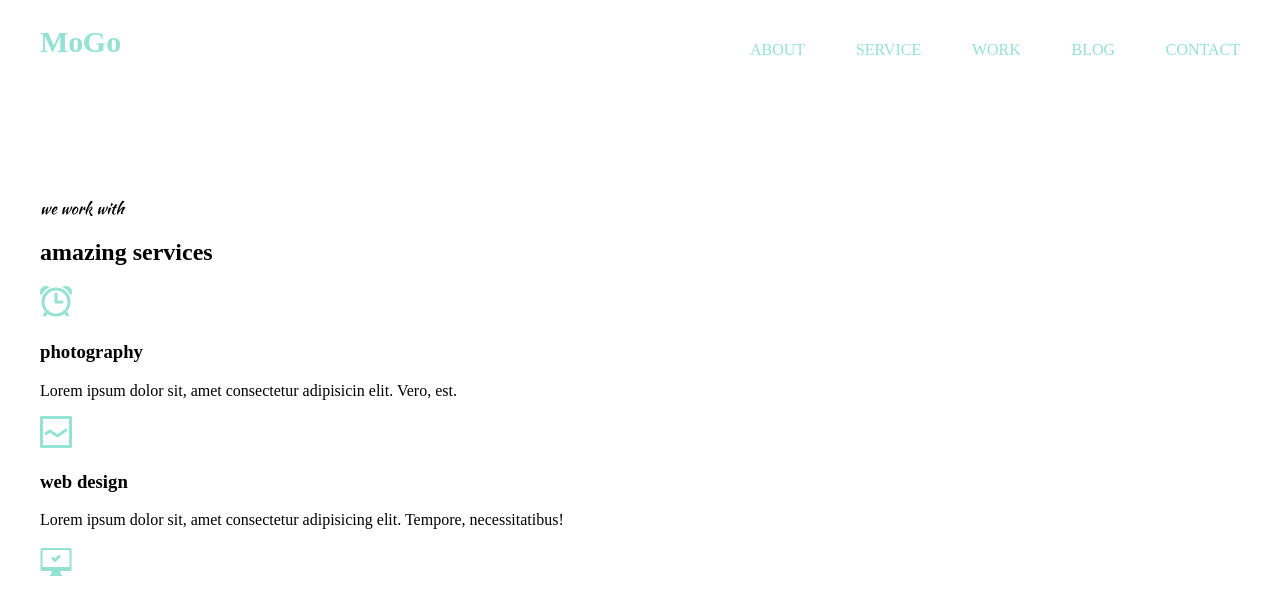
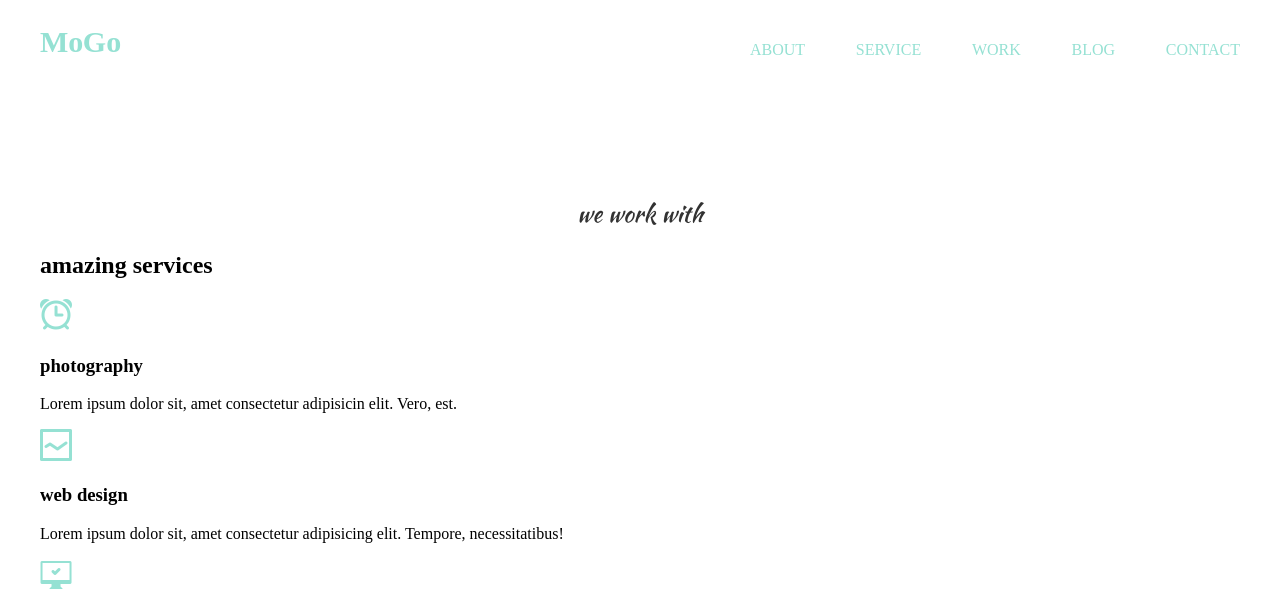
Before and after one commit to anodu/goit-fs-course, a plain HTML site: page html-css/home-work06/index.html in a window 1280 px wide. Shown: the top 598 px of the page. Drawn offline with Linux system fonts and the light colour scheme.

Commit message:
new commit

```diff
--- a/html-css/home-work06/css/style.css
+++ b/html-css/home-work06/css/style.css
@@ -58,6 +58,14 @@ body {
   color: var(--hover-color);
 }
 .service-sub-title {
+   display: flex;
+   justify-content: center;
   font-family: 'KaushanScript';
   font-weight: 400;
+  font-size: 24px;
+  color: #323232;
 }
+.service-sub-title::first-letter {
+   text-transform: uppercase;
+   color: red;
+}
```
